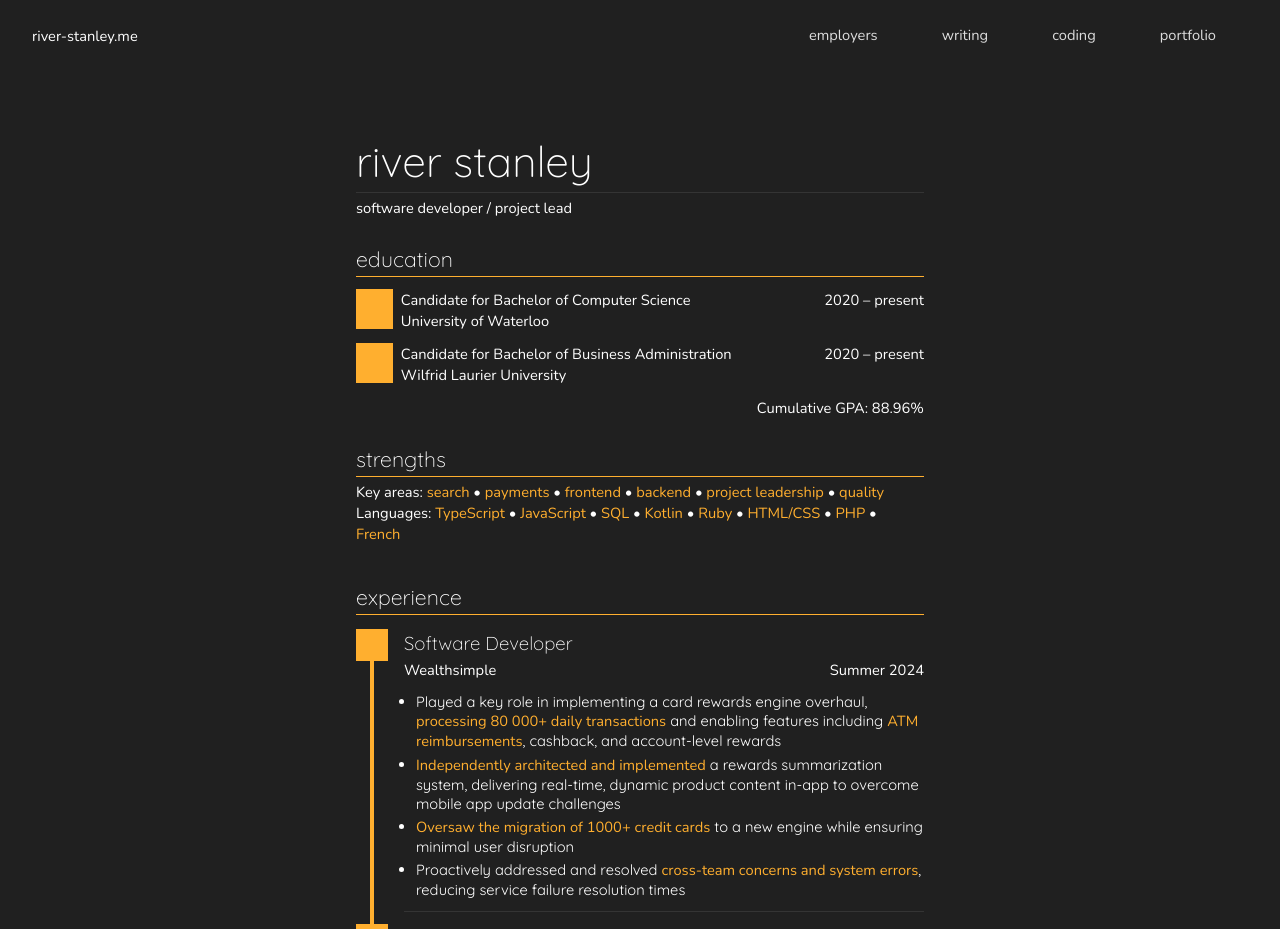
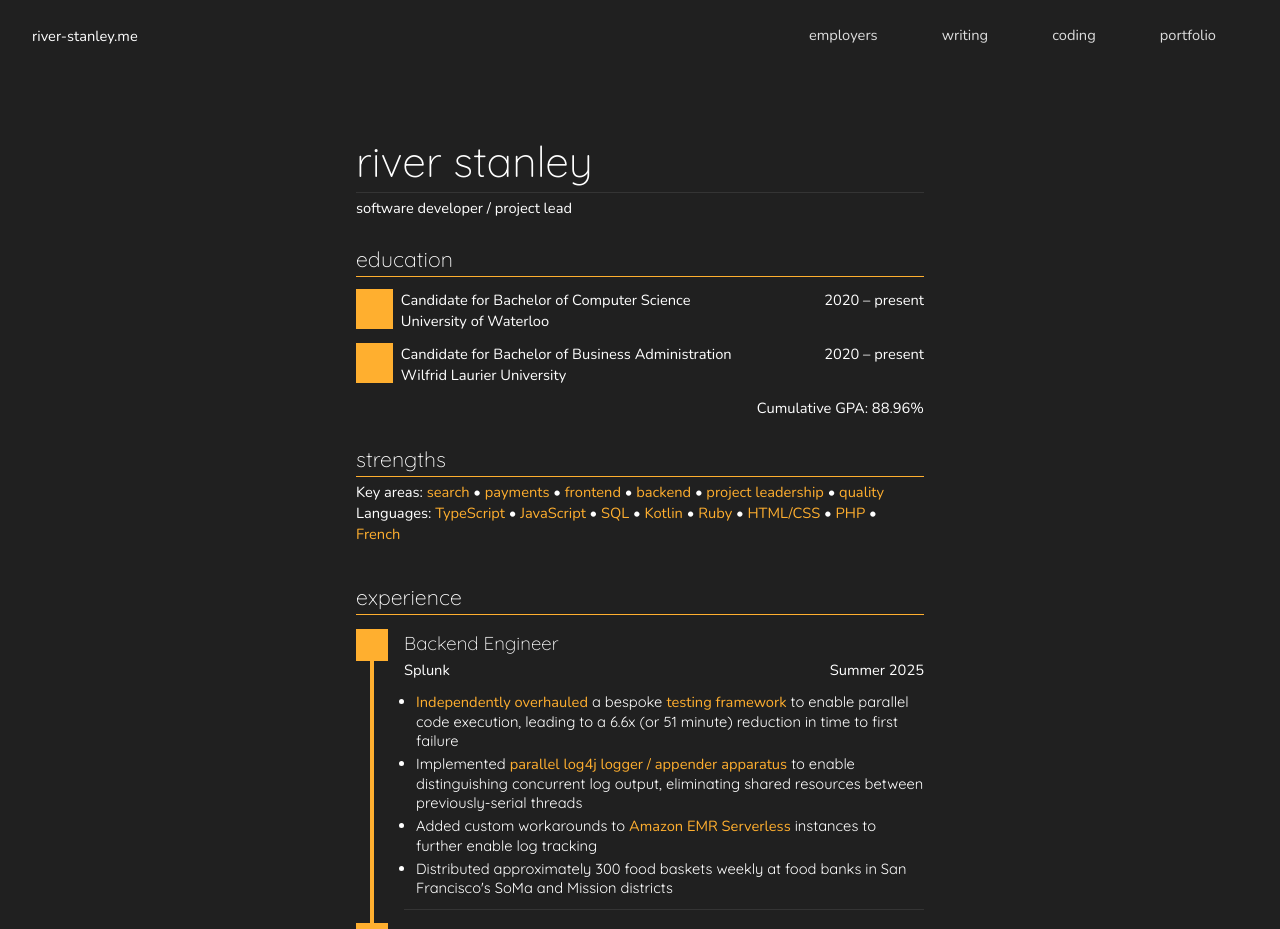
Before and after one commit to some-molasses/riverside, a Next.js app: page /resume in a window 1280 px wide. Shown: the top 929 px of the page. Built offline with nearby package versions, Linux system fonts and the light colour scheme.

Commit message:
Add Splunk experience, begrudgingly

```diff
--- a/src/app/resume/sections/experience.tsx
+++ b/src/app/resume/sections/experience.tsx
@@ -7,6 +7,34 @@ export const ExperienceSection: React.FC = () => {
     <section id="experience-section">
       <Heading2>Experience</Heading2>
       <div>
+        <ExperienceItem
+          name="Backend Engineer"
+          team="Lake House"
+          date="Summer 2025"
+          company="Splunk"
+        >
+          <li>
+            <HL terms="project">Independently overhauled</HL> a bespoke{" "}
+            <HL terms="quality">testing framework</HL> to enable parallel code
+            execution, leading to a 6.6x (or 51 minute) reduction in time to
+            first failure
+          </li>
+          <li>
+            Implemented{" "}
+            <HL terms="backend">parallel log4j logger / appender apparatus</HL>{" "}
+            to enable distinguishing concurrent log output, eliminating shared
+            resources between previously-serial threads
+          </li>
+          <li>
+            Added custom workarounds to{" "}
+            <HL terms="backend">Amazon EMR Serverless</HL> instances to further
+            enable log tracking
+          </li>
+          <li>
+            Distributed approximately 300 food baskets weekly at food banks in
+            San Francisco&apos;s SoMa and Mission districts
+          </li>
+        </ExperienceItem>
         <ExperienceItem
           name="Software Developer"
           team="Cards"
```
